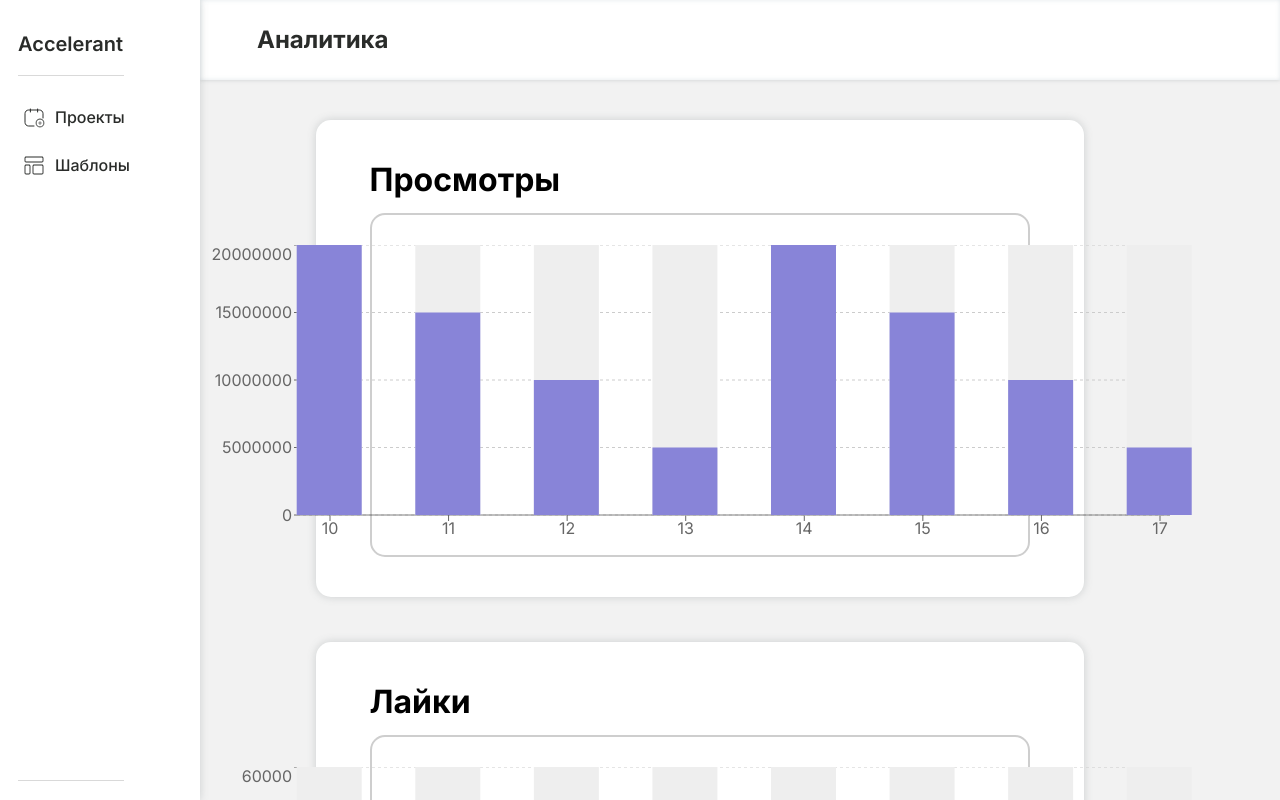
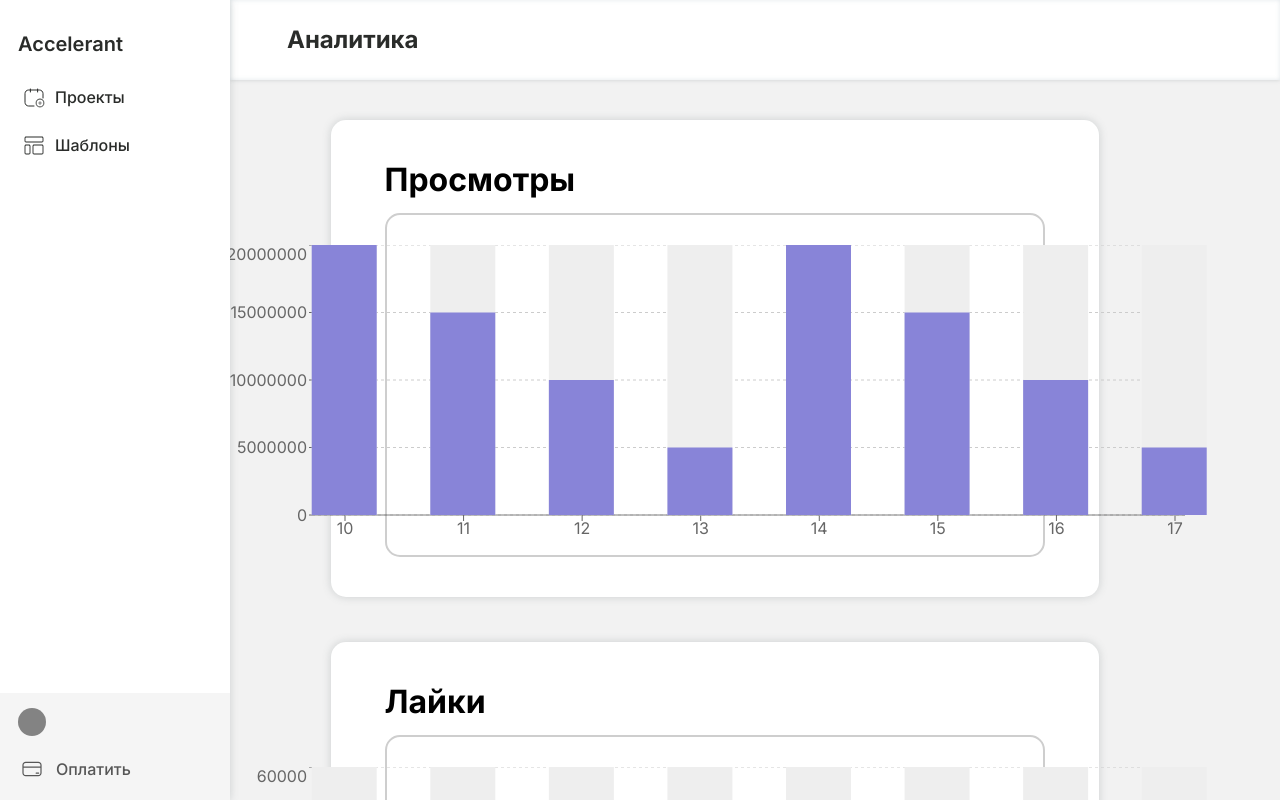
Before and after one commit to Mckupe/Accelerant, a React (Create React App) app: page /analitics in a window 1280 px wide. Built offline with nearby package versions, Linux system fonts and the light colour scheme; no server answers; what mobx-persist-store would draw is missing.

Commit message:
server v2.2

```diff
--- a/src/components/menu/menu.module.scss
+++ b/src/components/menu/menu.module.scss
@@ -1,7 +1,7 @@
 .container {
 	display: flex;
 	flex-direction: column;
-	width: 200px;
+	width: 230px;
 	height: 100vh;
 	background: #ffffff;
 	box-shadow: 0px 0px 8px rgba(92, 102, 107, 0.25);
@@ -23,14 +23,7 @@
 
 	margin: 32px 0px 19px 18px;
 
-	&::after {
-		content: '';
-		display: block;
-		margin-top: 19px;
-		width: 106px;
-		height: 1px;
-		background: #d9d9d9;
-	}
+
 }
 
 .container__projects {
@@ -156,21 +149,50 @@
 	flex-direction: column;
 }
 
+.char {
+	display: flex;
+	align-items: center;
+	justify-content: center;
+	font-size: 12px;
+	color: #fff;
+	width: 28px;
+	height: 28px;
+	border-radius: 50%;
+	background-color: #838383;
+	margin-right: 10px;
+}
+
+.user {
+	display: flex;
+	align-items: center;
+	height: 30px;
+	margin-bottom: 20px;
+}
+
 .container__user {
+	display: flex;
+	flex-direction: column;
+	justify-content: center;
 	font-weight: 500;
 	font-size: 16px;
-	line-height: 140%;
+	background: #f5f5f5;
+	color: rgb(87, 87, 87);
+	padding: 14px 0px 19px 18px;
+}
 
-	color: #2a2c2a;
+.payy {
+	display: flex;
+	align-items: center;
+}
 
-	margin: 32px 0px 19px 18px;
+.pay {
+	display: inline-block;
+	width: 24px;
+	height: 24px;
+	background: url('../../static/pay.svg') center no-repeat;
+	margin: 0px 12px 0px 2px;
+}
 
-	&::before {
-		content: '';
-		display: block;
-		margin-bottom: 19px;
-		width: 106px;
-		height: 1px;
-		background: #d9d9d9;
-	}
+.texttopay {
+	color: rgb(87, 87, 87);
 }
--- a/src/components/menu/menu.tsx
+++ b/src/components/menu/menu.tsx
@@ -113,7 +113,19 @@ const Menu = () => {
 				</div>
 			</div>
 			<div>
-				<div className={styles.container__user}>{userStore.userdata.name}</div>
+				<div className={styles.container__user}>
+					<div className={styles.user}>
+						<div className={styles.char}>
+							{userStore.userdata.name.toUpperCase().split(/\s/).reduce((response,word)=> response+=word.slice(0,1),'')}
+						</div>
+						<span>{userStore.userdata.name}</span>
+					</div>
+					<div className={styles.payy}>
+						<div className={styles.pay}></div>
+						<span className={styles.texttopay}>Оплатить</span>
+					</div>
+
+				</div>
 			</div>
 		</div>
 	);
```
Also changed, not shown: src/static/pay.svg (added).
